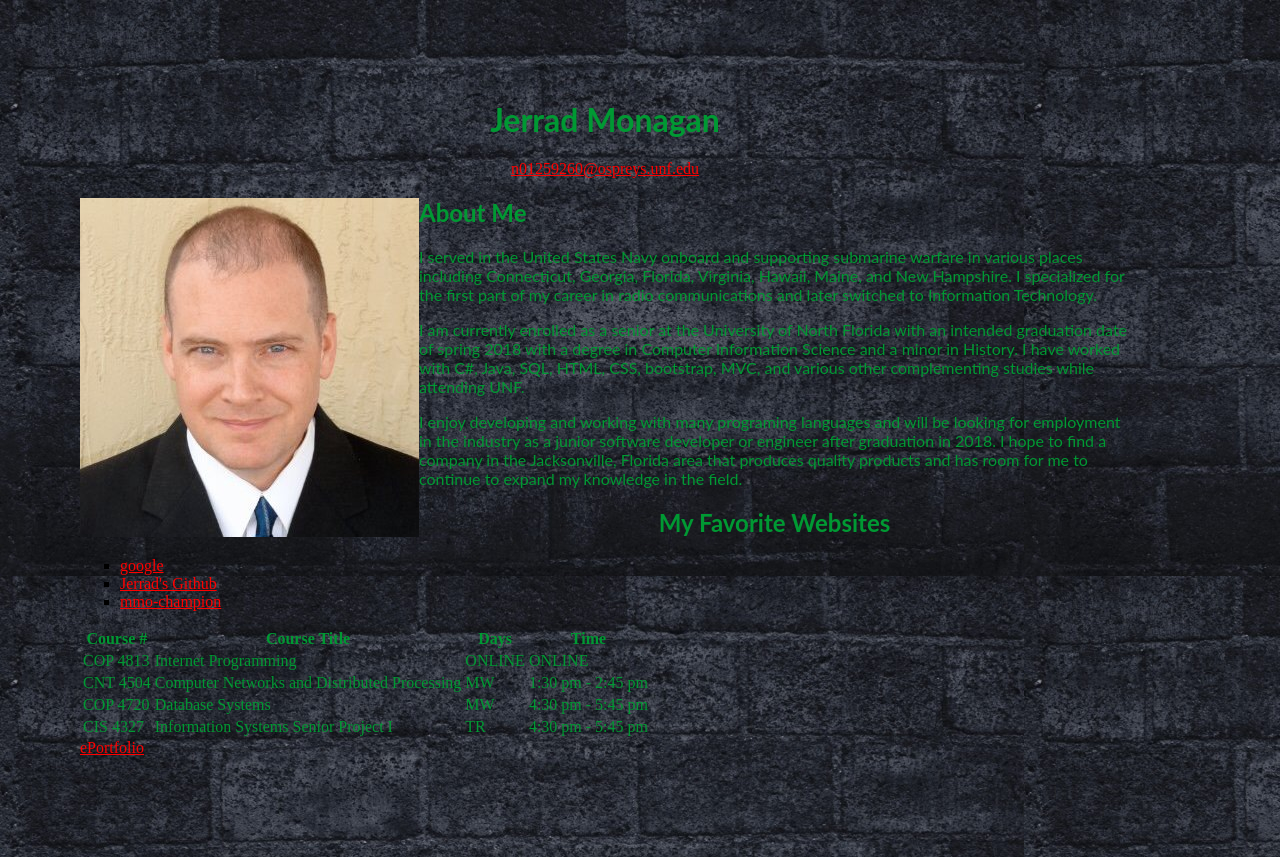
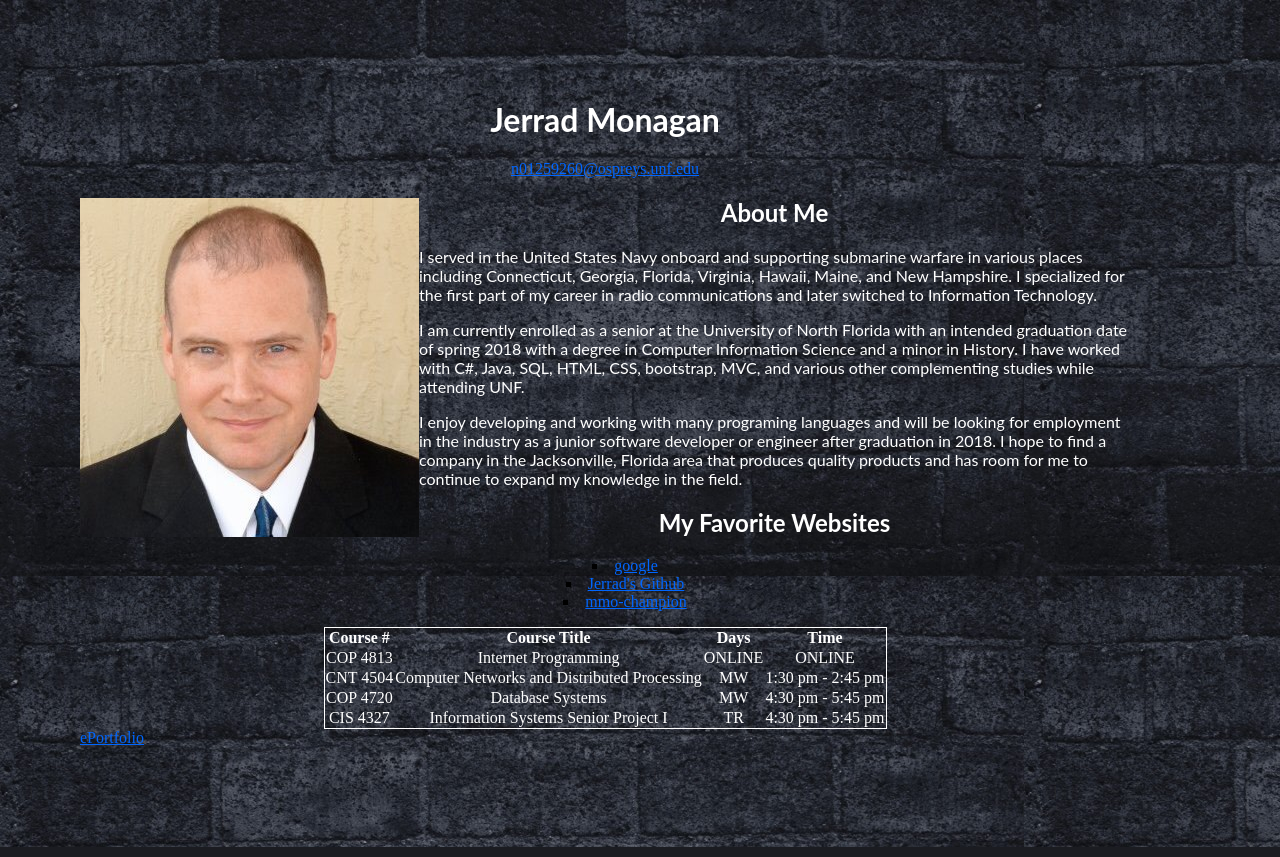
Before and after one commit to jerradmonagan/IP-website-Assignment-1, a PHP site: page /assign1/index.html in a window 1280 px wide. Run offline with PHP 8.4, Linux system fonts and the light colour scheme; some libraries are stand-ins or nearby versions.

Commit message:
fixed colors to blue and white, and centered more text and headers

```diff
--- a/assign1/index.html
+++ b/assign1/index.html
@@ -32,7 +32,7 @@
       </ul>
     </div>
     <div>
-      <table>
+      <table align="center" class="course-table">
         <tr>
           <th>Course #</th><th>Course Title</th><th>Days</th><th>Time</th>
         </tr>
--- a/style.css
+++ b/style.css
@@ -4,15 +4,16 @@ body{
    margin: 100px 150px 100px 80px;
  }
 h1,h2,h3,h4,h5,h6{
-  color:rgb(0, 153, 51);
+  color:white;
   font-family:"Lato", sans-serif;
+  text-align: center;
 }
 p{
-  color:rgb(0, 153, 51);
+  color:white;
   font-family:"Lato","sans-serif";
 }
 a{
-  color: red;
+  color: rgb(0, 102, 255);
 }
 a:hover{
   background-color:yellow;
@@ -25,9 +26,16 @@ hr{
   background-repeat: repeat;
 }
 table{
-  color:rgb(0, 153, 51);
+  color:white;
 }
 ul{
   list-style-type: square;
-   list-style-position: outside;
+  list-style-position: inside;
+  text-align:center;
 }
+.course-table{
+  border: 1px solid white;
+  border-collapse: collapse;
+  color:white;
+  text-align: center;
+}
```
